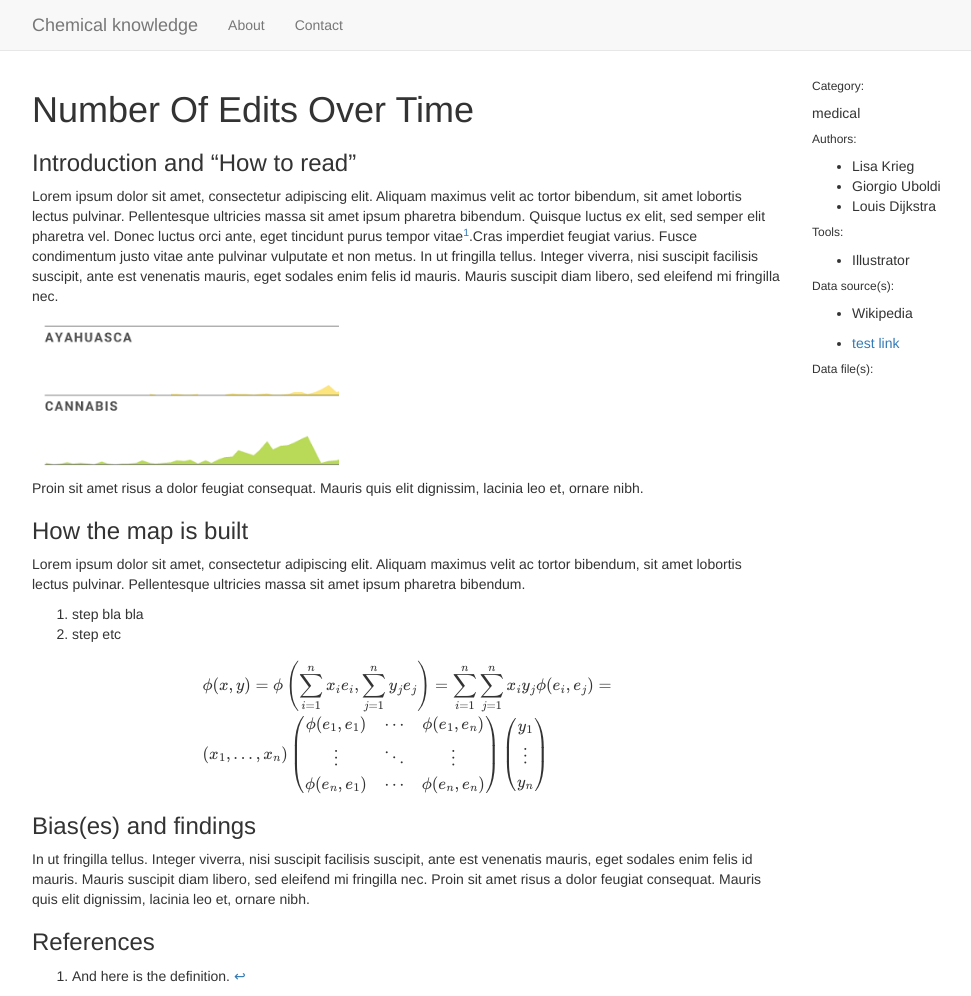
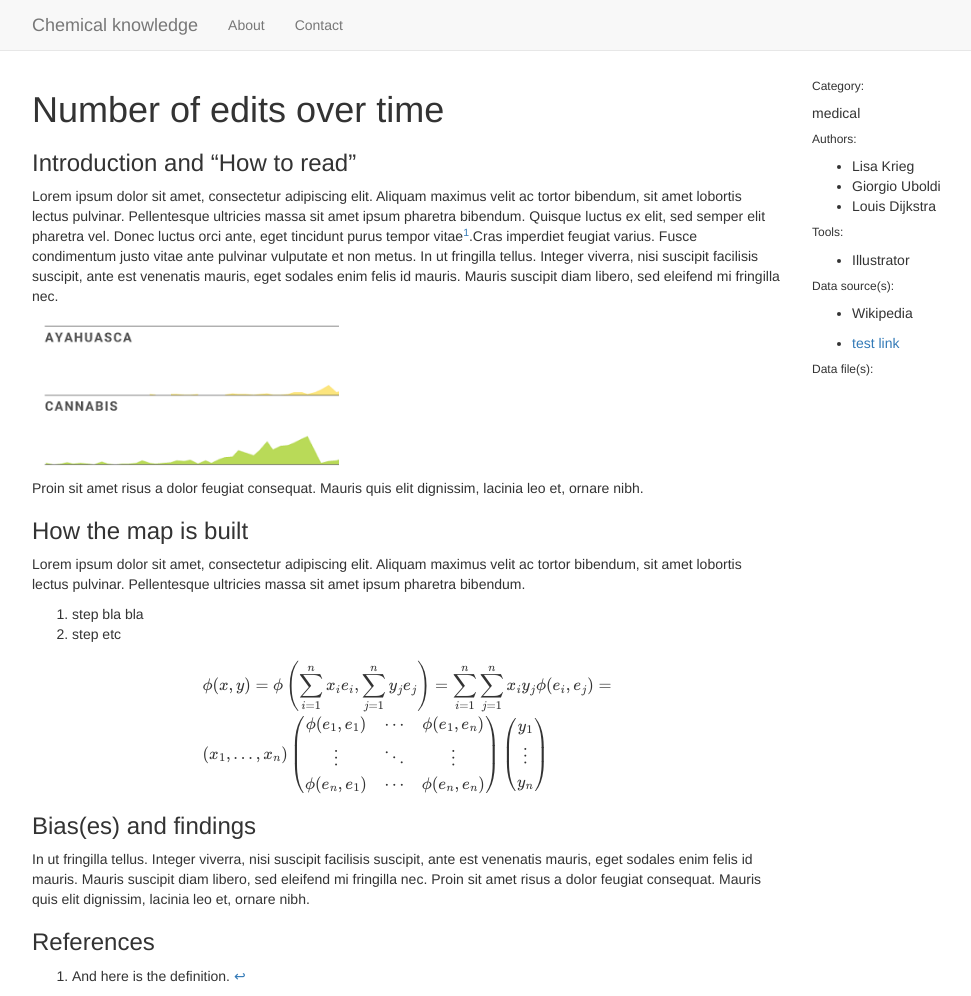
Before and after one commit to calibro/chemical-wiki, a Jekyll site: the page built from _explorations/number-of-edits-over-time.md, in a window 1280 px wide and 996 px high. Shown: the whole window, without its empty margins (38-1009 px from the left). Built offline with Jekyll 4.4.1, drawn with Linux system fonts in a browser that asks for light colours; formulas are drawn with MathJax 3; part of the change alters nothing that is shown.

```diff
--- a/_explorations/number-of-edits-over-time.md
+++ b/_explorations/number-of-edits-over-time.md
@@ -11,6 +11,7 @@ tools:
 datasources:
   - Wikipedia
   - '[test link](http://kramdown.gettalong.org)'
+title: Number of edits over time
 ---
 {::options auto_ids="false" /}
 {::options parse_block_html="true" /}
```
